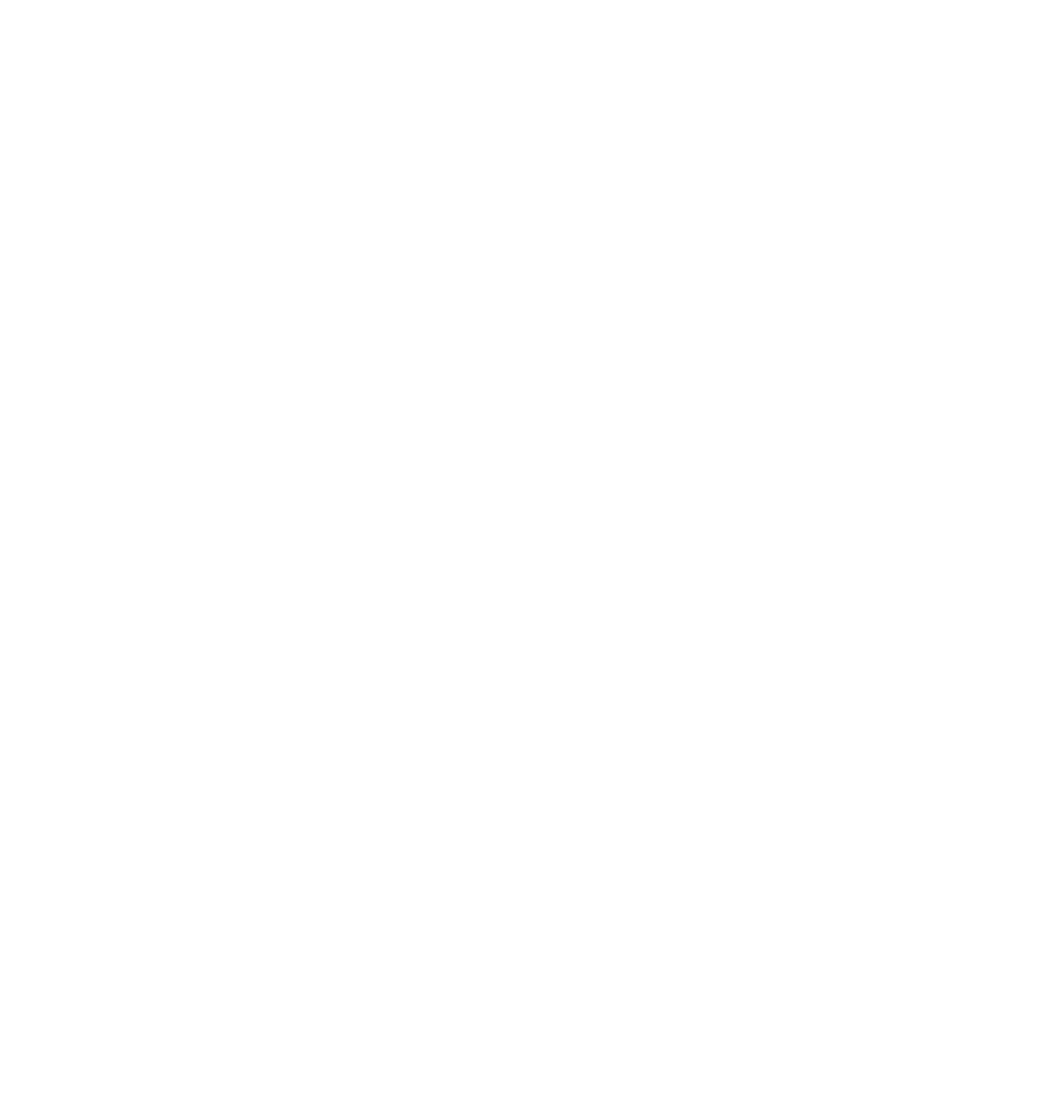
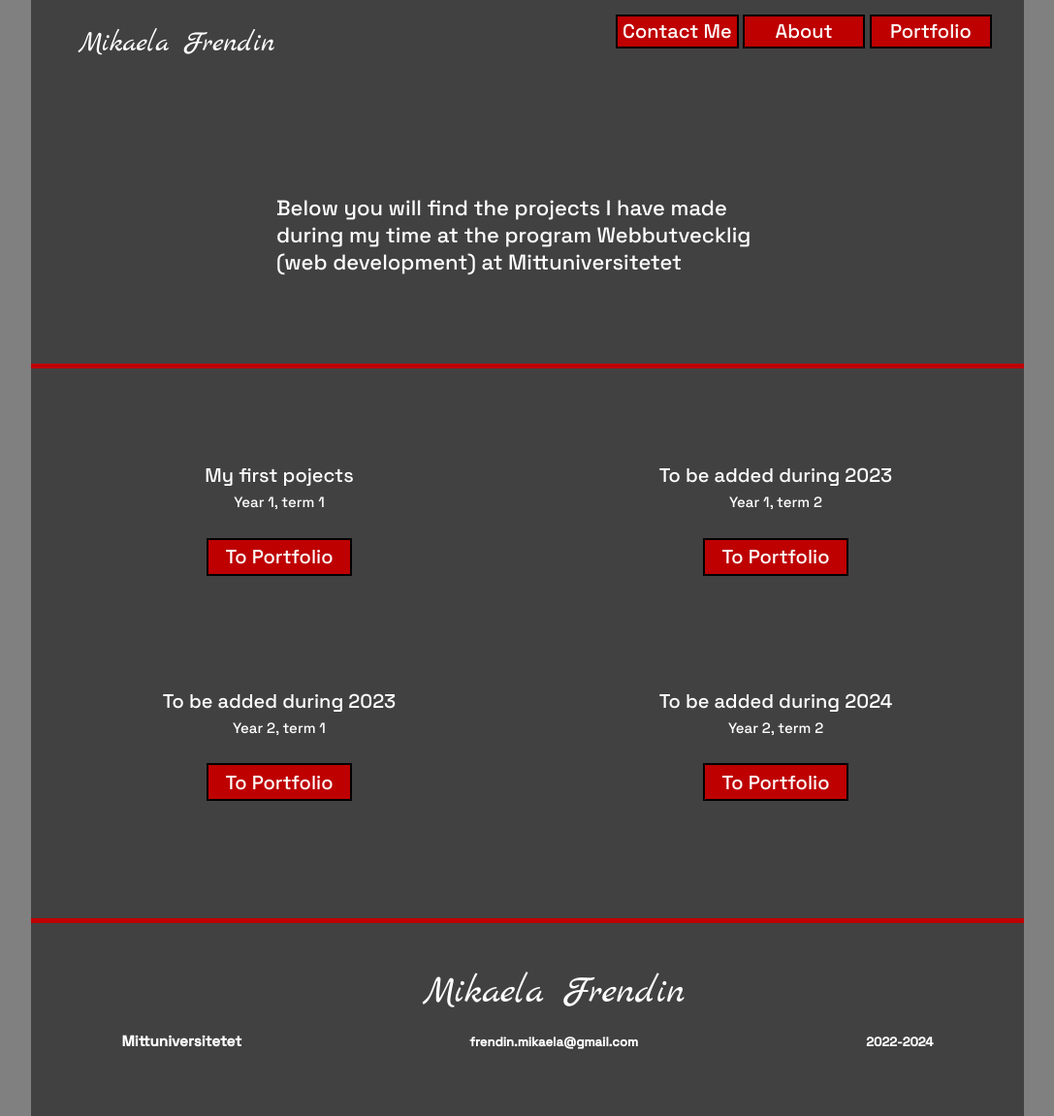
Before and after one commit to Va1kyria/va1kyria.github.io, a plain HTML site: page Webbutveckling/moment_5/portfolio.html in a window 1280 px wide. Shown: the whole page at 97% size, without its empty margins (96-1183 px from the left). Before the commit the page ends 800 px from the top, so only its background shows below. Drawn offline with Linux system fonts and the light colour scheme.

Commit message:
portfolio klar

```diff
--- a/Webbutveckling/moment_5/index.css
+++ b/Webbutveckling/moment_5/index.css
@@ -6,8 +6,12 @@ html {
 }
 body {
     margin: 0%;
+    background-color: gray;
+    font-family: 'Space Grotesk', sans-serif;
+
 }
-container {
+/*Grid main*/
+#ContFp {
     margin-left: auto;
     margin-right: auto;
     display: grid;
@@ -27,6 +31,7 @@ container {
     min-height: 100vh;
 
 }
+/*Grid headers*/
 #HeaderFp {
     margin: 0%;
     padding: 0%;
@@ -66,6 +71,7 @@ container {
     font-weight: 300;
     font-size: 2rem;
 }
+/*Grid Buttons*/
 #ButtonsContainerFp {
     grid-area: button;
     display: inline-grid;
@@ -78,7 +84,7 @@ container {
     " c "
     " . ";
 }
-
+/*Buttons index*/
 Button {
     text-align: center;
     font-family: 'Space Grotesk', sans-serif;
@@ -97,13 +103,9 @@ button a {
     color: white;
     font-size: 2rem;
 }
-#linksfp a:hover{
+button:hover{
     box-shadow: 0 14px 14px 0 rgba(0,0,0,0.5);
 }
-#linksfp a:visited {
-    color: lightgray;
-}
-
 #PortfolioButtonFp {
     grid-area: p;
 }
@@ -115,8 +117,166 @@ button a {
     grid-area: c;
 
 }
+/*mobile index*/
 @media only screen and (max-width: 600px) {
     html {
         font-size: 50%;
     }
 }
+
+/*Portfolio*/
+#ContainerPo {
+    display: grid;
+    grid-template-columns: auto;
+    grid-template-rows: auto;
+    grid-template-areas:
+    "headpo headpo headpo headpo"
+    ". PPres PPres ."
+    "line1 line1 line1 line1"
+    "PCont PCont PCont PCont"
+    "line2 line2 line2 line2"
+    "footer footer footer footer";
+    background-color: #424141;
+    color: white;
+    max-width: 1024px;
+    min-height: 100vh;
+    margin-left: auto;
+    margin-right: auto;
+}
+#HeaderPo {
+    display: grid;
+    grid-area: headpo;
+    margin-right: 3%;
+    grid-template-columns: auto;
+    grid-template-rows: auto;
+    grid-template-areas:
+    "logo . nav";
+}
+#LogoButton {
+    margin: 0%;
+    margin-left: 10%;
+    grid-area: logo;
+    background-color:#424141;
+    border: none;
+    margin-top: 8%;
+    font-family: 'Marck Script', cursive;
+}
+#LogoButton a {
+    font-size: 3rem;
+}
+nav button {
+    max-width: 17%;
+    padding: 0%;
+    margin: 0.3%;
+    margin-top: 2%;
+    max-height: 50%;
+    float: right;
+   grid-area: nav;
+}
+
+#PortPres {
+    display: flex;
+    grid-area: PPres;
+    font-size: 2.2rem;
+    margin-left: auto;
+    margin-right: auto;
+    max-width: 60%;
+    margin-top: 15%;
+    margin-bottom: 10%;
+    font-weight: 200;
+}
+
+.line {
+    background-color: #BE0000;
+    max-height: 100%;
+    margin: 0%;
+    min-height: 100%;
+    margin-top: 0.5%;
+}
+#line1 {
+    grid-area: line1;
+    display: flex;
+}
+
+#projectsCont {
+    grid-area: PCont;
+    display: grid;
+    margin-top: 10%;
+    grid-template-columns: auto;
+    grid-template-rows: auto;
+    grid-template-areas:
+    "port1 port2"
+    "port3  port4"
+    ;
+}
+.port{
+    margin-left: auto;
+    margin-right: auto;
+    text-align: center;
+    margin-bottom: 20%;
+}
+.port button {
+    max-width: 60%;
+    max-height: 30%;
+}
+.port h2 {
+    font-size:2rem;
+    font-weight: 200;
+    margin: 0%;
+}
+.port h4 {
+    font-weight: 200;
+    font-size: 1.5rem;
+    margin: 0%;
+    margin-top: 2%;
+    margin-bottom: 10%;
+}
+#port1 {
+    grid-area: port1;
+}
+#port2 {
+    grid-area: port2;
+}
+#port3 {
+    grid-area: port3;
+}
+#port4 {
+    grid-area: port4;
+}
+#line2 {
+    grid-area: line2;
+    display: flex;
+}
+
+footer {
+    grid-area: footer;
+    display: grid;
+    margin-top: 5%;
+    margin-bottom: 5%;
+    font-size: 1.3rem;
+    font-weight: 200;
+    grid-template-columns: auto;
+    grid-template-rows: auto;
+    grid-template-areas:
+    ". namefoot ."
+    "schoolfoot mailfoot yearfoot"
+    ;
+    text-align: center;
+}
+#SchoolFoot {
+    grid-area: schoolfoot ;
+}
+#YearFoot {
+    grid-area: yearfoot;
+}
+#NameFoot {
+    grid-area: namefoot;
+    font-family: 'Marck Script', cursive;
+    font-weight: 200;
+    font-size: 4rem;
+    margin:0%
+
+}
+#MailFoot {
+    grid-area: mailfoot;
+}
--- a/Webbutveckling/moment_5/portfolio.html
+++ b/Webbutveckling/moment_5/portfolio.html
@@ -0,0 +1,93 @@
+<!DOCTYPE html>
+<html lang="en">
+    <head>
+        <meta charset="UTF-8">
+        <meta http-equiv="X-UA-Compatible" content="IE=edge">
+        <meta name="viewport" content="width=device-width, initial-scale=1.0">
+        <link rel="stylesheet" href="index.css">
+        <title>Portfolio</title>
+    </head>
+    <body>
+        <container id="ContainerPo"> <!--Gridmain-->
+            <header id="HeaderPo"> <!--Grid header-->
+                <button id="LogoButton">
+                <a id="logo" href="index.html">Mikaela Frendin</a>
+                </button>
+                <nav>
+                    <button id="PortfolioNav">
+                        <a id="PortfolioNavLi" href="portfolio.html">Portfolio</a>
+                    </button>
+                    <button id="AboutNav">
+                        <a id="AboutMeNavLi" href="about.html">About</a>
+                    </button>
+                    <button  id="ContactNav">
+                        <a id="ContactMeNavLi" href="contact.html">Contact Me</a>
+                    </button>
+                </nav>
+            </header>
+
+            <p id="PortPres">Below you will find the projects I have made
+                during my time at the program Webbutvecklig
+                (web development) at Mittuniversitetet
+            </p>
+
+            <div class=line id="line1"> <!--A red line-->
+            </div>
+
+            <container id="projectsCont"> <!--Grid Links-->
+
+                <div class="port" id="port1">
+                    <h2>My first pojects</h2>
+                    <h4>Year 1, term 1</h4>
+                    <button id="ToPortfolio1">
+                        <a id="Portfolio1Li" href="portfolio_2.html">To Portfolio</a>
+                    </button>
+                </div>
+
+                <div class="port" id="port2">
+                <h2>To be added during 2023</h2>
+                <h4>Year 1, term 2</h4>
+                <button id="ToPortfolio2">
+                    <a id="Portfolio2Li" href="portfolio.html">To Portfolio</a>
+                </button>
+                </div>
+
+                <div class="port" id="port3">
+                <h2>To be added during 2023</h2>
+                <h4>Year 2, term 1</h4>
+                <button id="ToPortfolio3">
+                    <a id="Portfolio3Li" href="portfolio.html">To Portfolio</a>
+                </button>
+                </div>
+
+                <div class="port" id="port4">
+                <h2>To be added during 2024</h2>
+                <h4>Year 2, term 2</h4>
+                <button id="ToPortfolio4">
+                    <a id="Portfolio4Li" href="portfolio.html">To Portfolio</a>
+                </button>
+                </div>
+
+            </container>
+
+            <div class = line id="line2"> <!--A red line-->
+            </div>
+
+
+            <footer>
+                <H3 id=SchoolFoot>
+                    Mittuniversitetet
+                </H3>
+                <h4 id= YearFoot>
+                    2022-2024
+                </h4>
+                <H3 id="NameFoot">
+                    Mikaela Frendin
+                </H3>
+                <h4 id="MailFoot">
+                    frendin.mikaela@gmail.com
+                </h4>
+            </footer>
+        </container>
+    </body>
+</html>
```
Also changed, not shown: Webbutveckling/moment_5/index.html (+1 -1 lines).
